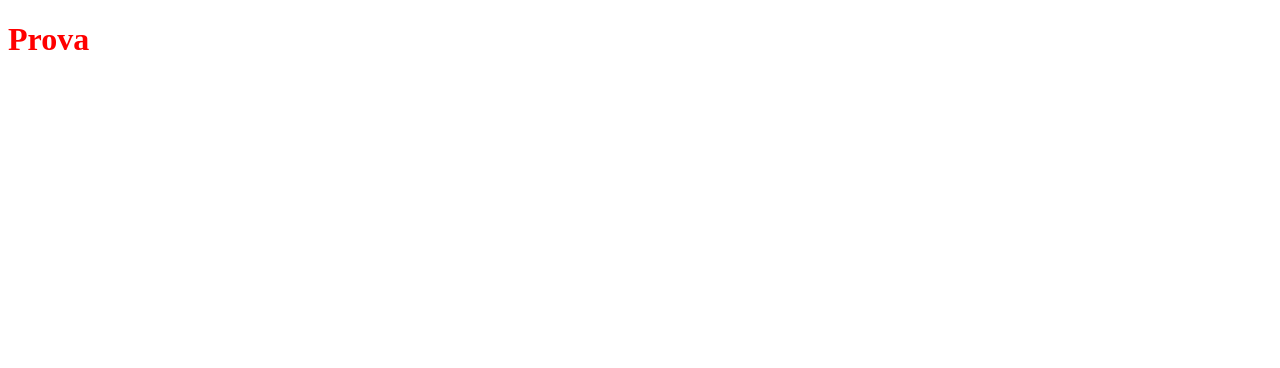
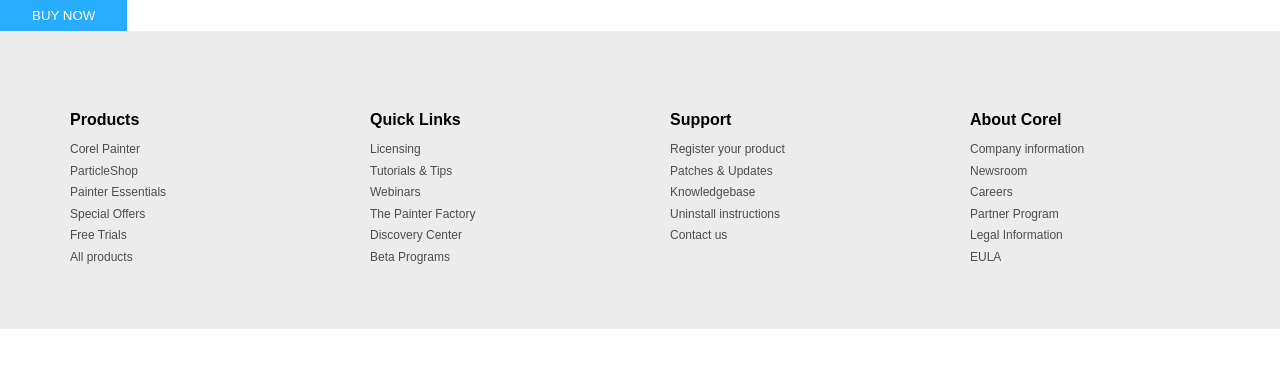
Before and after one commit to cherubina-pantano/sass-painter, a website: page index.html in a window 1280 px wide. Drawn offline with Linux system fonts and the light colour scheme.

Commit message:
Struttura&Footer

```diff
--- a/index.html
+++ b/index.html
@@ -6,6 +6,152 @@
     <link rel="stylesheet" href="./dist/css/app.css">
   </head>
   <body>
-      <h1> Prova</h1>
+      <header>
+
+      </header>
+      <main>
+          <button class="btn"type="button" name="button"> Buy now</button>
+      </main>
+      <footer class="footer-container">
+        <div class="main-footer">
+          <div class="products-footer">
+            <h4 class="title">Products</h4>
+            <ul>
+              <li>
+                <a href="#">
+                  Corel Painter
+                </a>
+              </li>
+              <li>
+                <a href="#">
+                  ParticleShop
+                </a>
+              </li>
+              <li>
+                <a href="#">
+                  Painter Essentials
+                </a>
+              </li>
+              <li>
+                <a href="#">
+                  Special Offers
+                </a>
+              </li>
+              <li>
+                <a href="#">
+                  Free Trials
+                </a>
+              </li>
+              <li>
+                <a href="#">
+                  All products
+                </a>
+              </li>
+            </ul>
+
+          </div>
+          <div class="quick-footer">
+            <h4 class="title">Quick Links</h4>
+            <ul>
+              <li>
+                <a href="#">
+                  Licensing
+                </a>
+              </li>
+              <li>
+                <a href="#">
+                  Tutorials & Tips
+                </a>
+              </li>
+              <li>
+                <a href="#">
+                  Webinars
+                </a>
+              </li>
+              <li>
+                <a href="#">
+                  The Painter Factory
+                </a>
+              </li>
+              <li>
+                <a href="#">
+                  Discovery Center
+                </a>
+              </li>
+              <li>
+                <a href="#">
+                  Beta Programs
+                </a>
+              </li>
+            </ul>
+          </div>
+          <div class="support-footer">
+            <h4 class="title">Support</h4>
+            <ul>
+              <li>
+                <a href="#">
+                  Register your product
+                </a>
+              </li>
+              <li>
+                <a href="#">
+                  Patches & Updates
+                </a>
+              </li>
+              <li>
+                <a href="#">
+                  Knowledgebase
+                </a>
+              </li>
+              <li>
+                <a href="#">
+                  Uninstall instructions
+                </a>
+              </li>
+              <li>
+                <a href="#">
+                  Contact us
+                </a>
+              </li>
+            </ul>
+          </div>
+          <div class="about-footer">
+            <h4 class="title">About Corel</h4>
+            <ul>
+              <li>
+                <a href="#">
+                  Company information
+                </a>
+              </li>
+              <li>
+                <a href="#">
+                  Newsroom
+                </a>
+              </li>
+              <li>
+                <a href="#">
+                  Careers
+                </a>
+              </li>
+              <li>
+                <a href="#">
+                  Partner Program
+                </a>
+              </li>
+              <li>
+                <a href="#">
+                  Legal Information
+                </a>
+              </li>
+              <li>
+                <a href="#">
+                  EULA
+                </a>
+              </li>
+            </ul>
+          </div>
+
+        </div>
+      </footer>
   </body>
 </html>
--- a/src/scss/app.scss
+++ b/src/scss/app.scss
@@ -1,5 +1,17 @@
-$primary-color: red;
+// Variables
+  @import 'partials/variables';
 
-h1 {
-  color: $primary-color;
-}
+// Commons
+  @import 'partials/common';
+
+// Utilities
+  @import 'partials/utilities';
+
+// Header
+
+// Hero
+
+// Main
+
+// Footer
+@import 'partials/footer';
--- /dev/null
+++ b/src/scss/partials/_common.scss
@@ -0,0 +1,15 @@
+// General
+* {
+  margin: 0;
+  padding: 0;
+  box-sizing: border-box;
+}
+
+body {
+  display: flex;
+  flex-direction: column;
+  min-height: 100vh;
+  font-family: sans-serif;
+  font-size: $base-font;
+  color: $white;
+}
--- /dev/null
+++ b/src/scss/partials/_footer.scss
@@ -0,0 +1,24 @@
+.footer-container {
+  width: 100%;
+  color: $black;
+  background: $quinternary-color;
+}
+
+.main-footer {
+  display: flex;
+  justify-content: space-between;
+  width: 1200px;
+  margin: 30px auto;
+  & div {
+    flex-basis: 25%;
+    padding: 30px;
+    & a {
+      font-size: 12px;
+      line-height: 1.8;
+      color: #4d4d4d;
+      &:hover {
+        text-decoration: underline;
+      }
+    }
+  }
+}
--- /dev/null
+++ b/src/scss/partials/_utilities.scss
@@ -0,0 +1,29 @@
+// Button
+.btn {
+  padding: .5rem 2rem;
+  text-transform: uppercase;
+  color: $white;
+  background: $accent-color;
+  border: 0;
+  cursor: pointer;
+  transition: background .4s;
+  &:hover {
+    background: #28acff;
+  }
+}
+
+// Link a
+a {
+  text-decoration: none;
+}
+
+// List
+ul {
+  list-style: none;
+}
+
+// Typo
+.title {
+  margin-top: 20px;
+  margin-bottom: 10px;
+}
--- /dev/null
+++ b/src/scss/partials/_variables.scss
@@ -0,0 +1,14 @@
+// Colors
+$white: #fff;
+$black: #000;
+
+$accent-color: #009cff;
+
+$primary-color: #101010;
+$secondary-color: #222222;
+$tertiary-color: #1e1e1e;
+$quarternary-color: #e6e6e6;
+$quinternary-color: #ececec;
+
+// Fonts
+$base-font: 16px;
```
Also changed, not shown: dist/css/app.css, src/scss/partials/_header.scss (added), src/scss/partials/_hero.scss (added), src/scss/partials/_main.scss (added), src/scss/partials/_navbar.scss (added).
